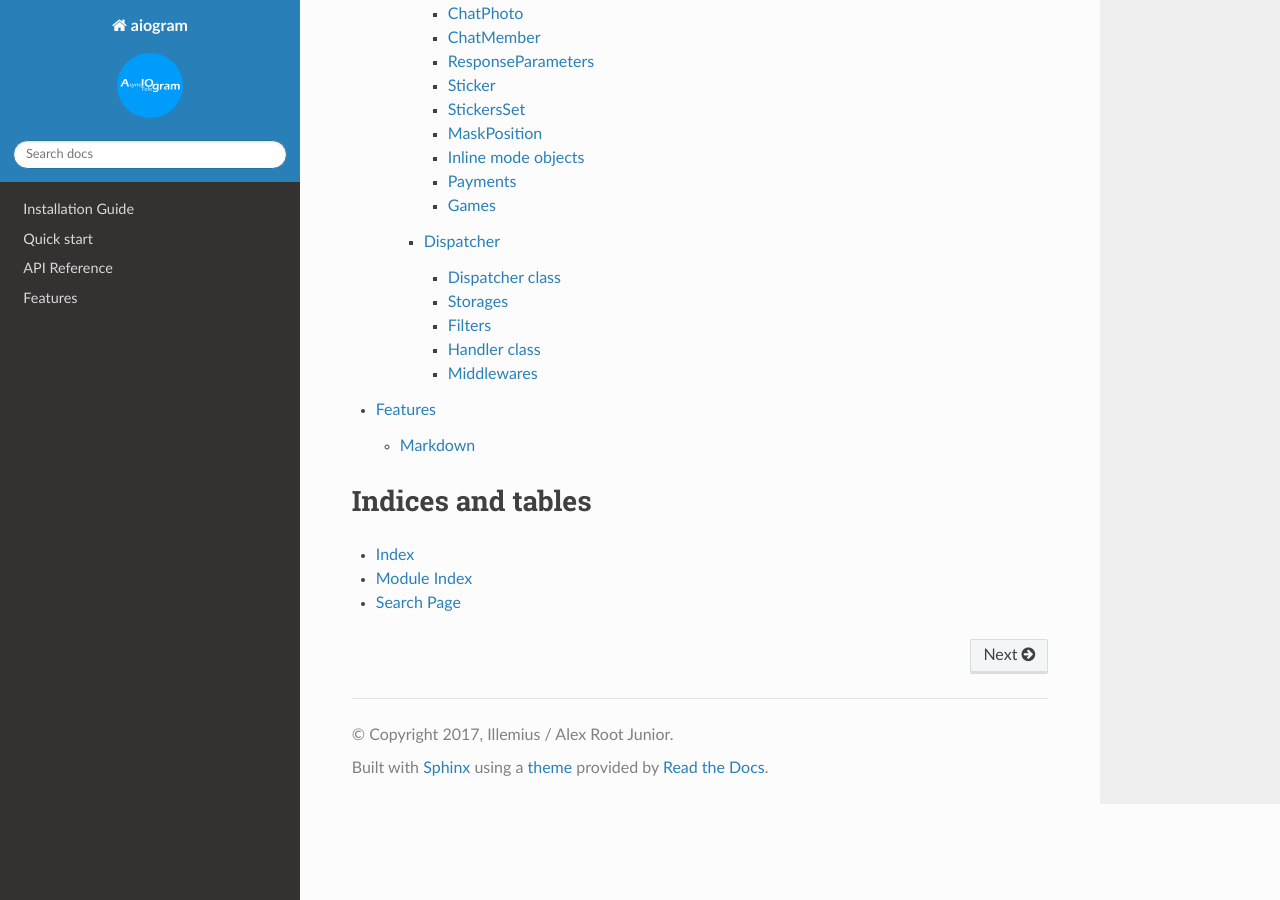
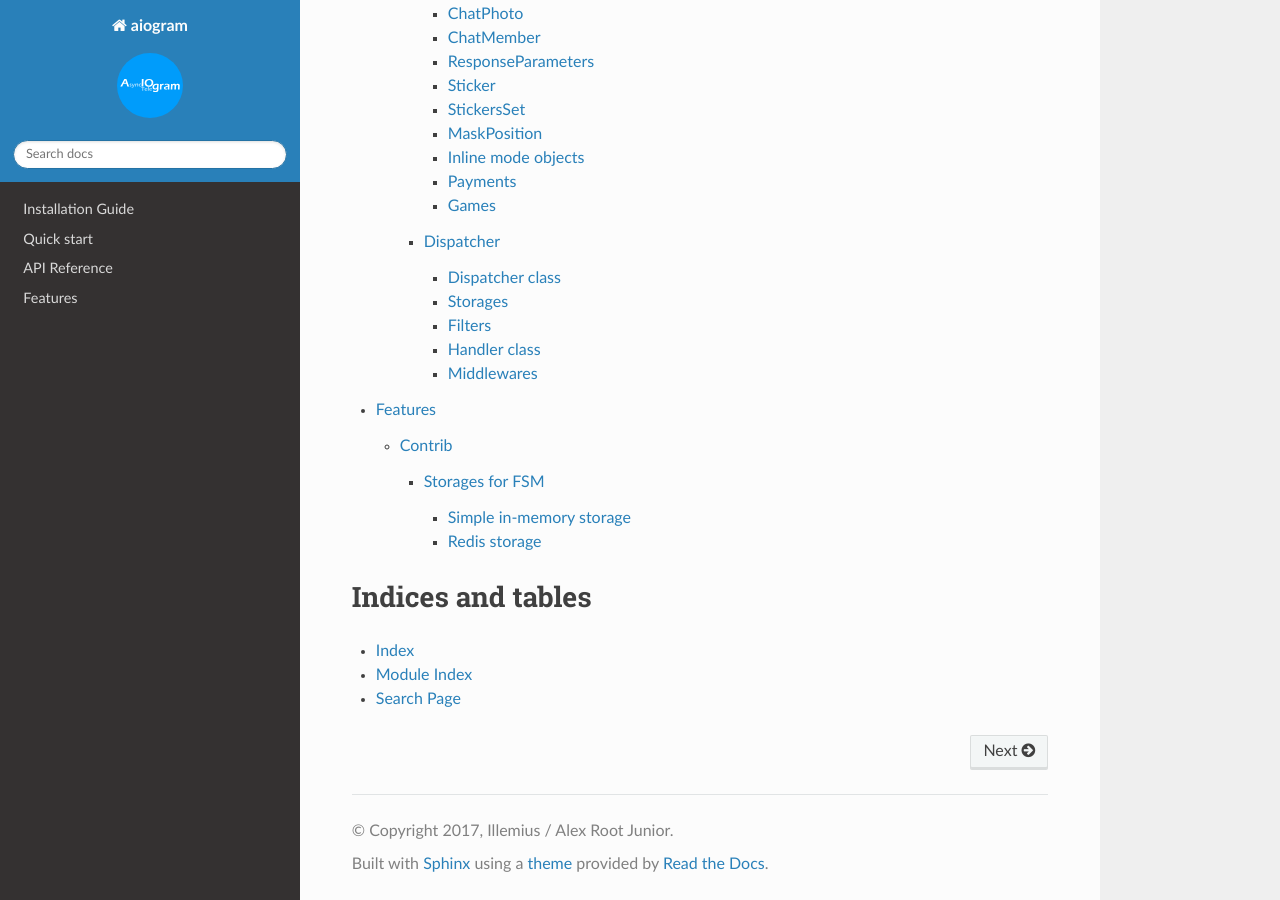
Before and after one commit to NullBrotasli/aiogram, a Sphinx documentation site: the page built from docs/source/index.rst, in a window 1280 px wide and 900 px high, scrolled down 1834 px. Built offline with Sphinx 7.4.7 and the Read the Docs theme 2.0.0, drawn with Linux system fonts in a browser that asks for light colours; the version number could not be read and is left out.

Commit message:
Add docs for storages.

```diff
--- /dev/null
+++ b/docs/source/contrib/contrib.rst
@@ -0,0 +1,5 @@
+Contrib
+=======
+
+.. toctree::
+    storages
--- /dev/null
+++ b/docs/source/contrib/storages.rst
@@ -0,0 +1,18 @@
+Storages for FSM
+================
+
+You can create you own storage by extending :class:`aiogram.dispatcher.storage.BaseStorage` or use default storages:
+
+Simple in-memory storage
+------------------------
+
+.. automodule:: aiogram.contrib.fsm_storage.memory
+    :members:
+    :show-inheritance:
+
+Redis storage
+-------------
+
+.. automodule:: aiogram.contrib.fsm_storage.redis
+    :members:
+    :show-inheritance:
--- a/docs/source/features.rst
+++ b/docs/source/features.rst
@@ -1,5 +1,5 @@
 Features
 ========
 
-Markdown
---------
+.. toctree::
+    contrib/contrib
```
Also changed, not shown: 1 other file.
